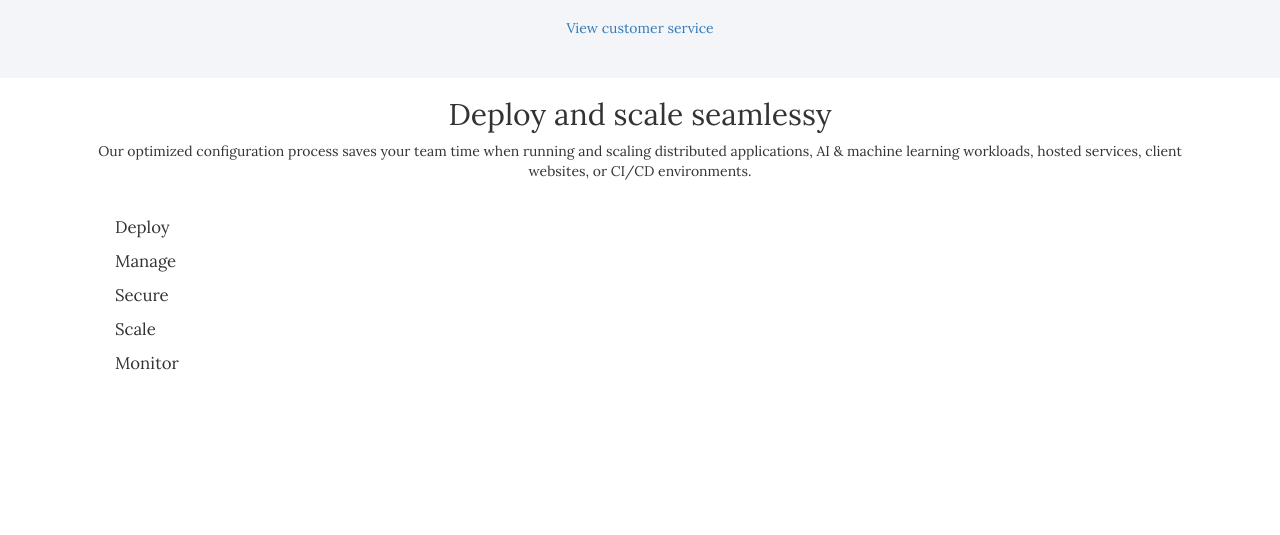
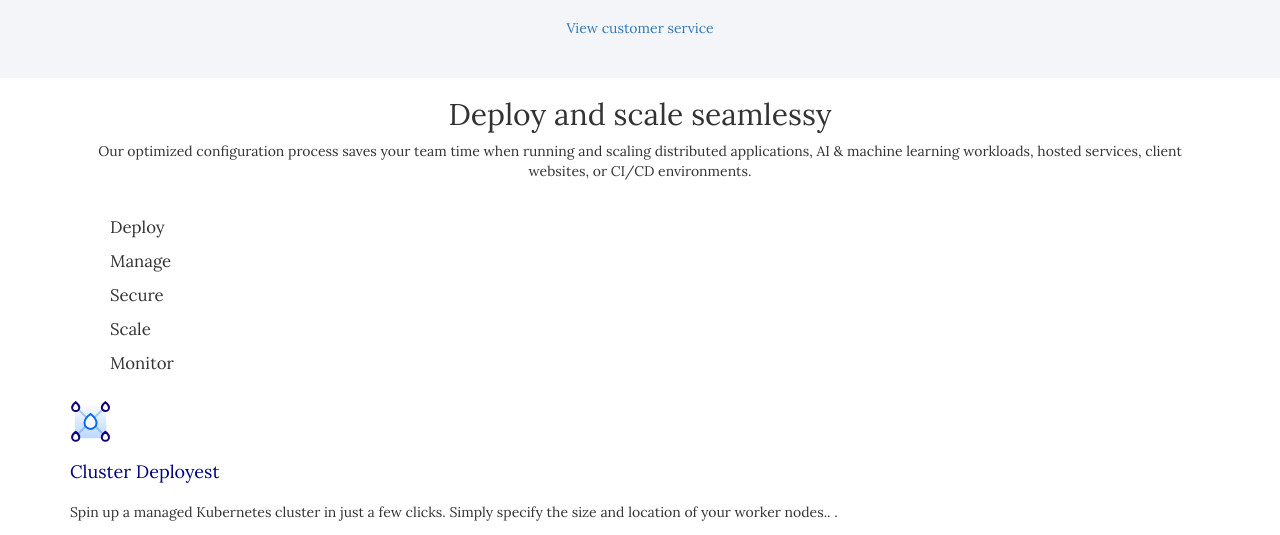
Before and after one commit to Nino-Chimento/html-css-digitalocean, a plain HTML site: page index.html in a window 1280 px wide. Shown: the part 700-1235 px from the top of the page. Before the commit the page ends 1095 px from the top, so only its background shows below. Drawn offline with nearby package versions, Linux system fonts and the light colour scheme.

Commit message:
prima colonna deploy

```diff
--- a/css/style.css
+++ b/css/style.css
@@ -138,14 +138,20 @@ text-align: center;
 }
 /* /loghi */
 /* deploy */
-.deploy h2,p {
+.deploy h2 {
   text-align: center;
 }
 .deploy ul{
   list-style: none;
   margin-top: 20px;
+  margin-bottom: 20px;
 }
 .deploy li {
-  padding: 5px;
+  padding: 5px 0;
   font-size: 1.2em;
+  margin-right: 0
 }
+.deploy h4 {
+  color: navy;
+  padding: 10px 0;
+}
--- a/index.html
+++ b/index.html
@@ -89,7 +89,7 @@
       <section class="deploy">
         <div class="container">
           <h2>Deploy and scale seamlessy</h2>
-          <p>Our optimized configuration process saves your team time when running and scaling distributed applications, AI & machine learning workloads, hosted services, client websites, or CI/CD environments.</p>
+          <p class="text-center">Our optimized configuration process saves your team time when running and scaling distributed applications, AI & machine learning workloads, hosted services, client websites, or CI/CD environments.</p>
           <div class="row">
             <div class="col-xs-12">
               <ul>
@@ -100,7 +100,11 @@
                <li>Monitor</li>
               </ul>
             </div>
-            <div class="col-xs-12"></div>
+            <div class="col-xs-12">
+              <img src="img/cluster-deploy.svg" alt="">
+              <h4>Cluster Deployest</h4>
+              <p>Spin up a managed Kubernetes cluster in just a few clicks. Simply specify the size and location of your worker nodes.. .</p>
+            </div>
             <div class="col-xs-12"></div>
             <div class="col-xs-12"></div>
             <div class="col-xs-12"></div>
```
